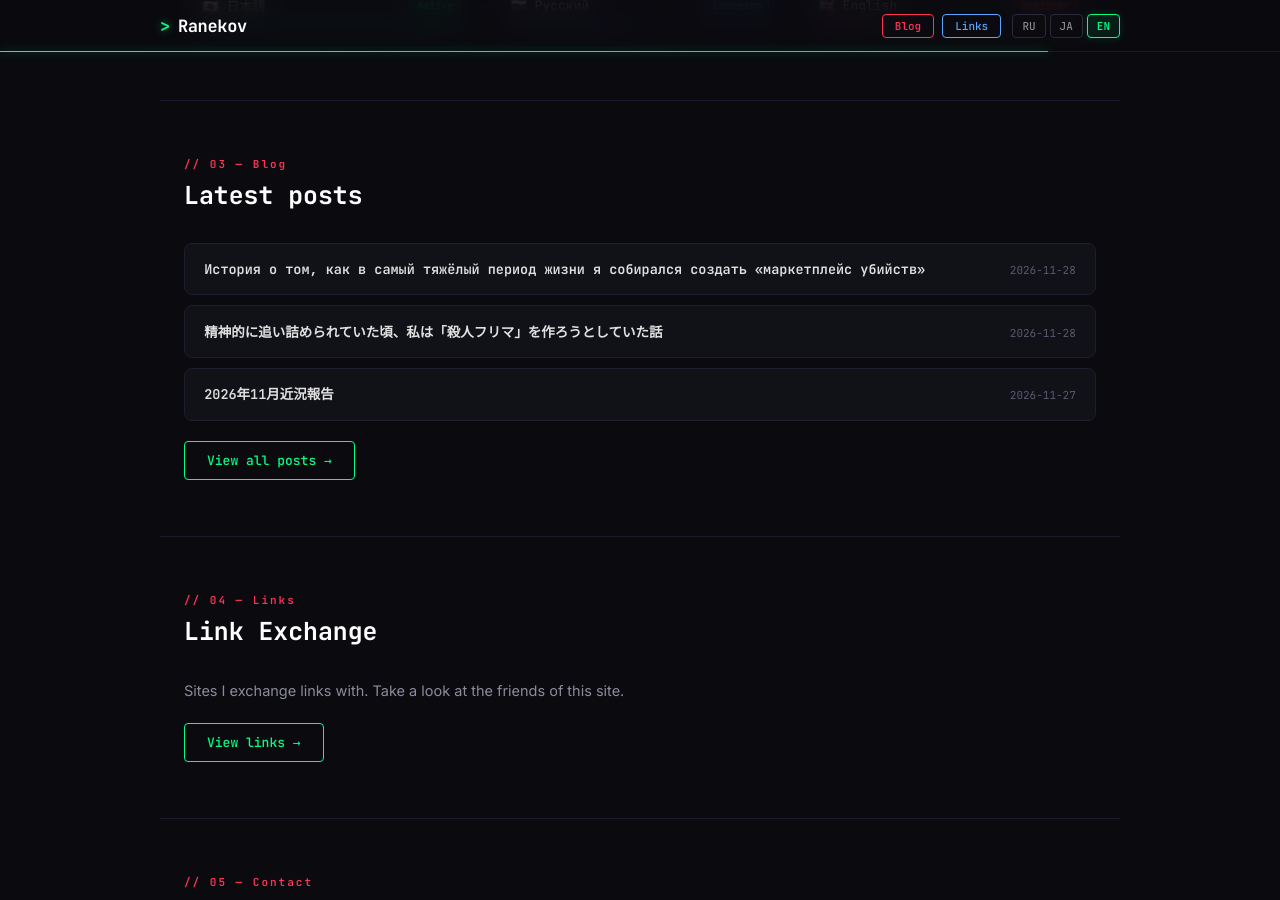
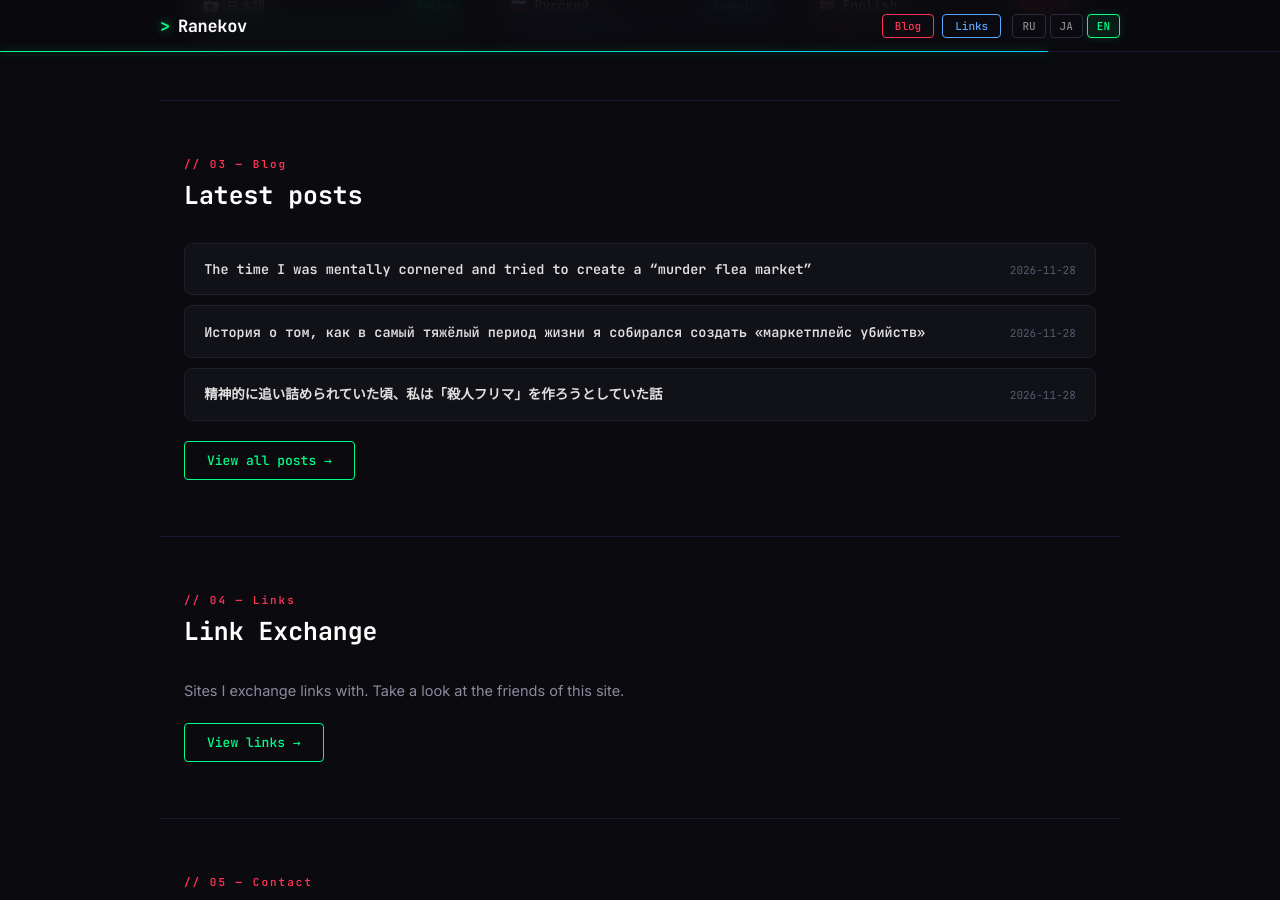
Before and after one commit to ranekov/ranekov.github.io, a Jekyll site: the page built from index.html, in a window 1280 px wide and 900 px high, scrolled down 1640 px. Built offline with Jekyll 4.4.1, drawn with Linux system fonts in a browser that asks for light colours; part of the change alters nothing that is shown.

Commit message:
Update post date for murder flea market entry

```diff
--- a/_posts/2026-11-28-The-time-I-was-mentally-cornered-and-tried-to-create-a-“murder-flea-market”.md
+++ b/_posts/2026-11-28-The-time-I-was-mentally-cornered-and-tried-to-create-a-“murder-flea-market”.md
@@ -1,6 +1,6 @@
 ---
 title: "The time I was mentally cornered and tried to create a “murder flea market”"
-date: 2026-08-04 01:59 +0900
+date: 2026-11-28 23:42 +0900
 lang: en
 ---
 Hello, I’m Ranekov.
```
